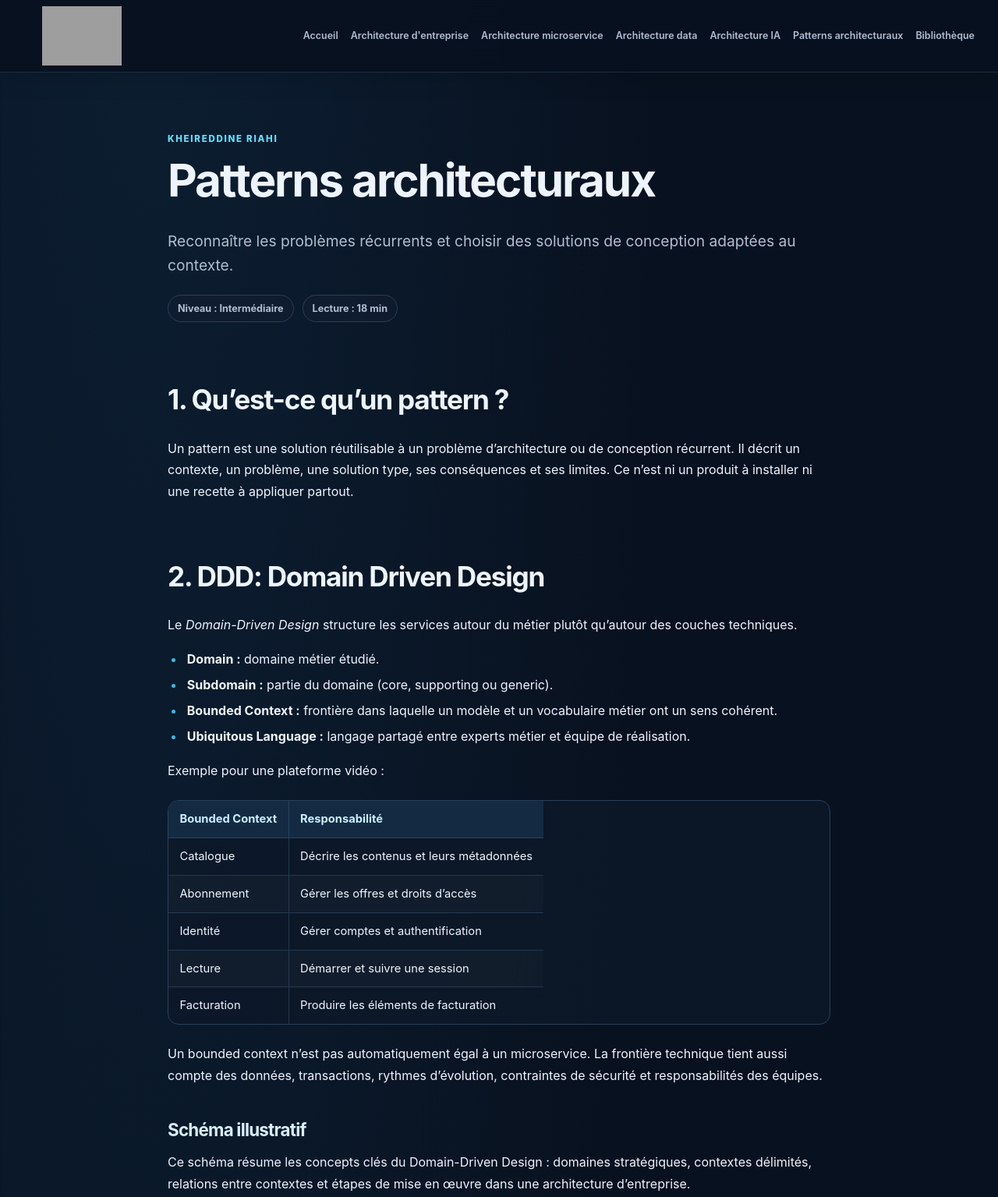
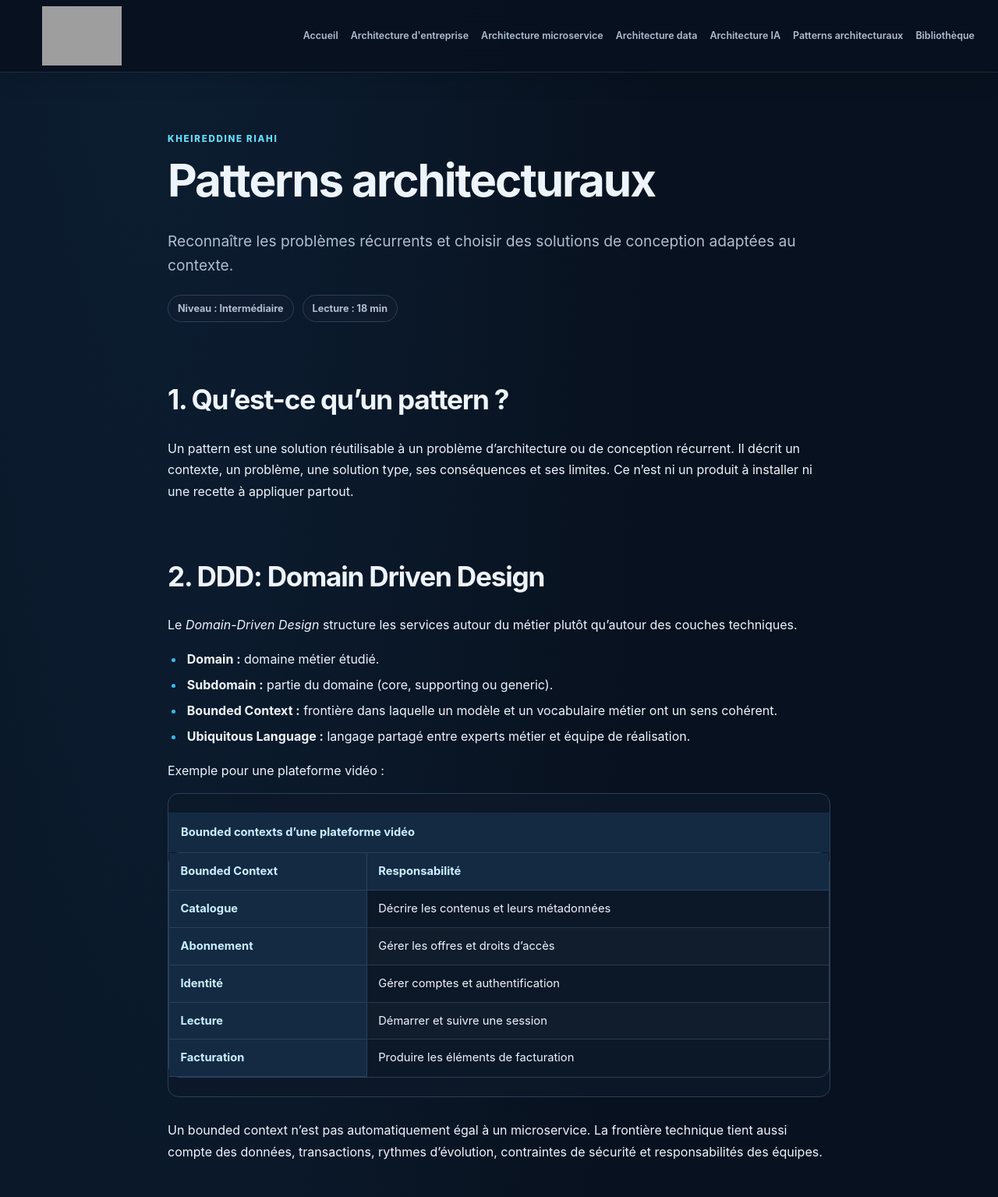
Before and after one commit to KRiahi345/kriahi, a Jekyll site: the page built from autres-patterns.md, in a window 1280 px wide. Shown: the top 1535 px of the page at 78% size. Built offline with Jekyll 4.4.1, drawn with Linux system fonts in a browser that asks for light colours; grey boxes are pictures that could not be loaded.

Commit message:
Expand DDD diagram and refine context table

```diff
--- a/assets/css/style.css
+++ b/assets/css/style.css
@@ -754,8 +754,44 @@ h3 {
 }
 
 .resource-figure.ddd-figure {
+  max-width: none;
+  margin-left: 0;
+  margin-right: 0;
   padding-left: 0;
   padding-right: 0;
+  border-left: 0;
+  border-right: 0;
+  background: transparent;
+  box-shadow: none;
+}
+
+.resource-figure.ddd-figure img {
+  max-height: none;
+}
+
+.tutorial-content .ddd-context-table {
+  margin-top: 0.8rem;
+}
+
+.tutorial-content .ddd-context-table table {
+  display: table;
+  width: 100%;
+  min-width: 0;
+  table-layout: fixed;
+  overflow: visible;
+}
+
+.tutorial-content .ddd-context-table caption {
+  padding: 0.9rem 1rem;
+  background: #142a43;
+  color: #c8efff;
+  font-weight: 750;
+  text-align: left;
+}
+
+.tutorial-content .ddd-context-table th:first-child,
+.tutorial-content .ddd-context-table td:first-child {
+  width: 30%;
 }
 
 .resource-figure figcaption {
--- a/autres-patterns.md
+++ b/autres-patterns.md
@@ -21,13 +21,19 @@ Le *Domain-Driven Design* structure les services autour du métier plutôt qu’
 
 Exemple pour une plateforme vidéo :
 
-| Bounded Context | Responsabilité |
-|---|---|
-| Catalogue | Décrire les contenus et leurs métadonnées |
-| Abonnement | Gérer les offres et droits d’accès |
-| Identité | Gérer comptes et authentification |
-| Lecture | Démarrer et suivre une session |
-| Facturation | Produire les éléments de facturation |
+<div class="table-scroll ddd-context-table">
+<table>
+<caption>Bounded contexts d’une plateforme vidéo</caption>
+<thead><tr><th scope="col">Bounded Context</th><th scope="col">Responsabilité</th></tr></thead>
+<tbody>
+<tr><th scope="row">Catalogue</th><td>Décrire les contenus et leurs métadonnées</td></tr>
+<tr><th scope="row">Abonnement</th><td>Gérer les offres et droits d’accès</td></tr>
+<tr><th scope="row">Identité</th><td>Gérer comptes et authentification</td></tr>
+<tr><th scope="row">Lecture</th><td>Démarrer et suivre une session</td></tr>
+<tr><th scope="row">Facturation</th><td>Produire les éléments de facturation</td></tr>
+</tbody>
+</table>
+</div>
 
 Un bounded context n’est pas automatiquement égal à un microservice. La frontière technique tient aussi compte des données, transactions, rythmes d’évolution, contraintes de sécurité et responsabilités des équipes.
 
```
